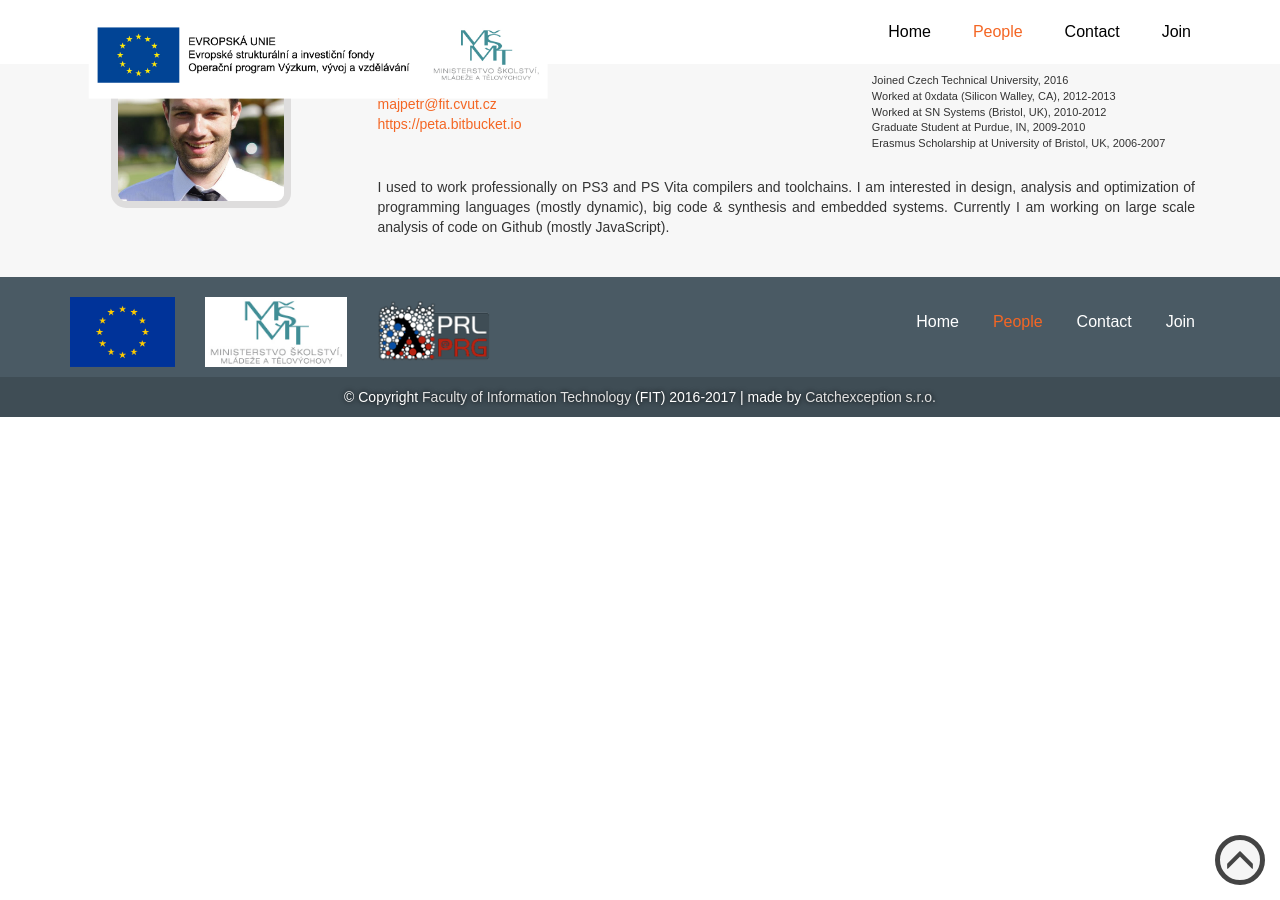
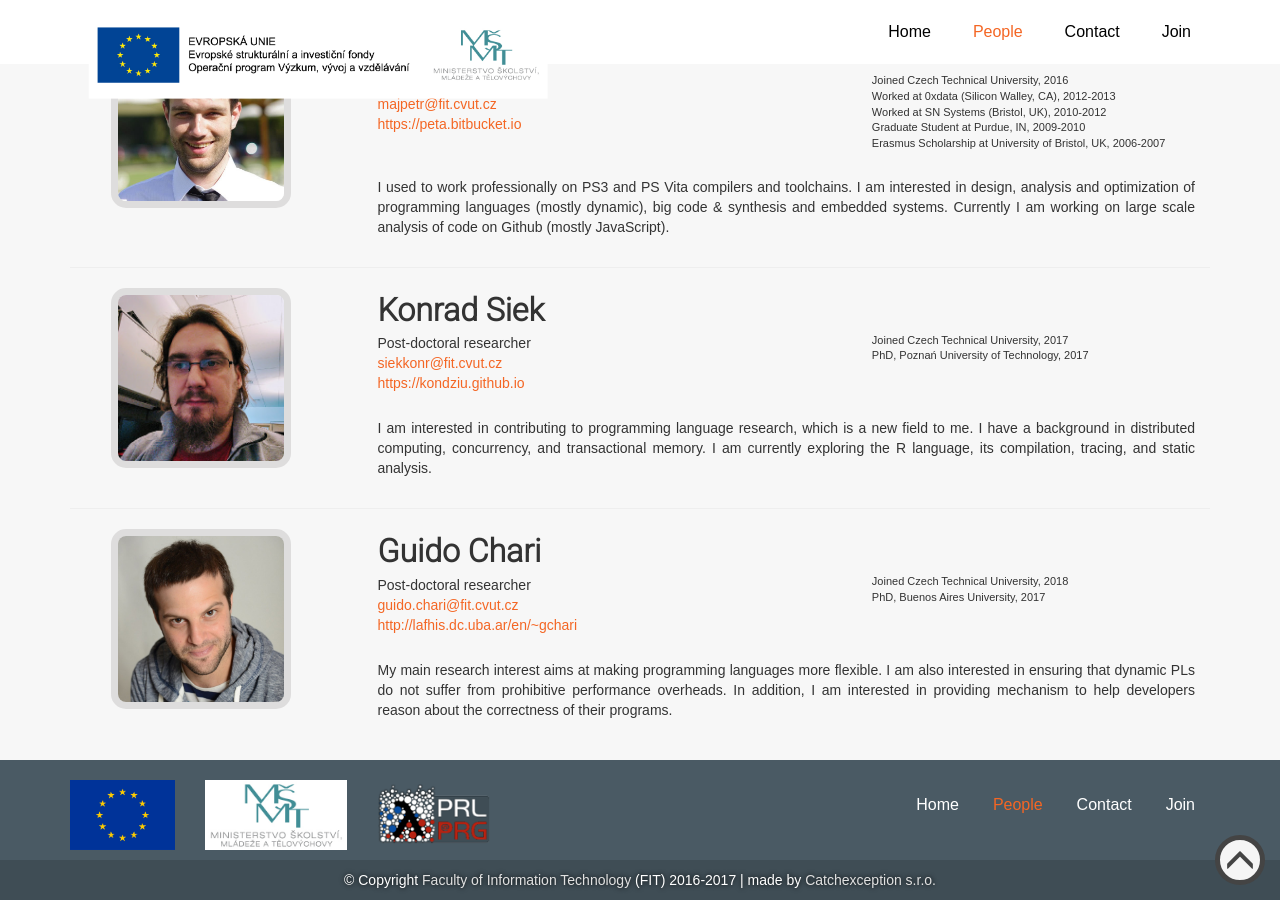
Before and after one commit to ckirsch/bigcode-prl-prg.github.io, a Jekyll site: the page built from people.md, in a window 1280 px wide and 900 px high, scrolled down 852 px. Built offline with Jekyll 4.4.1, drawn with Linux system fonts in a browser that asks for light colours; before the commit the page ends 1269 px from its top, so only the background shows below that.

Commit message:
Added Guido and Konrad.

```diff
--- a/people.md
+++ b/people.md
@@ -40,6 +40,29 @@ people:
     - Erasmus Scholarship at University of Bristol, UK, 2006-2007
     note: "I used to work professionally on PS3 and PS Vita compilers and toolchains. I am interested in design, analysis and optimization of programming languages (mostly dynamic), big code & synthesis and embedded systems. Currently I am working on large scale analysis of code on Github (mostly JavaScript)."
 
+  - type: researcher
+    name: Konrad Siek
+    photo: konrad_siek.jpg
+    title: Post-doctoral researcher
+    email: siekkonr@fit.cvut.cz
+    web: https://kondziu.github.io
+    bio:
+    - Joined Czech Technical University, 2017
+    - PhD, Poznań University of Technology, 2017
+    note: "I am interested in contributing to programming language research, which is a new field to me. I have a background in distributed computing, concurrency, and transactional memory. I am currently exploring the R language, its compilation, tracing, and static analysis."
+
+  - type: researcher
+    name: Guido Chari
+    photo: guido_chari.jpg
+    title: Post-doctoral researcher
+    email: guido.chari@fit.cvut.cz
+    web: http://lafhis.dc.uba.ar/en/~gchari
+    bio:
+    - Joined Czech Technical University, 2018
+    - PhD, Buenos Aires University, 2017
+    note: "My main research interest aims at making programming languages more flexible. I am also interested in ensuring that dynamic PLs do not suffer from prohibitive performance overheads. In addition, I am interested in providing mechanism to help developers reason about the correctness of their programs."
+
+
   - type: admin
     name: Lucie Lerch
     photo: lucie_lerch.jpg
```
